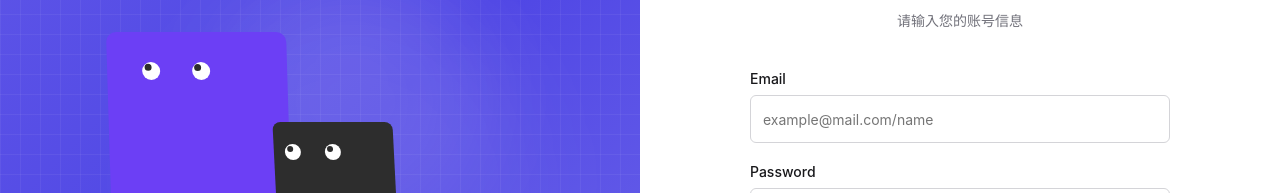
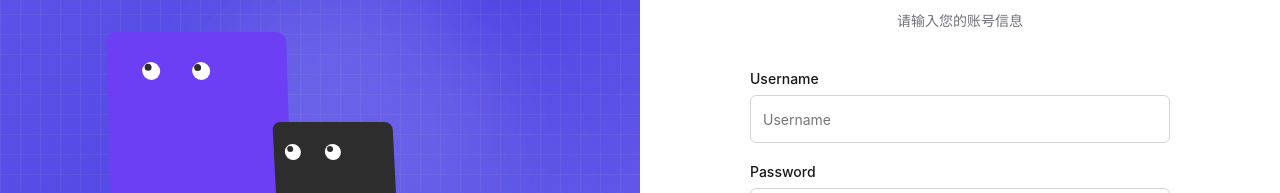
Before and after one commit to canary-debug/kube-vue, a Vue app: page /login in a window 1280 px wide. Shown: the part 226-419 px from the top of the page. Built offline with nearby package versions, Linux system fonts and the light colour scheme; no server answers.

Commit message:
login可以使用用户名登录

```diff
--- a/src/components/LoginPage.vue
+++ b/src/components/LoginPage.vue
@@ -33,9 +33,9 @@
         </div>
         <form @submit.prevent="onSubmit" class="form">
           <div class="field">
-            <label for="login-email">Email</label>
-            <input id="login-email" type="email" :placeholder="emailPlaceholder" v-model="email"
-              autocomplete="off" @focus="isTyping = true" @blur="isTyping = false" required />
+            <label for="login-username">Username</label>
+            <input id="login-username" type="text" :placeholder="usernamePlaceholder" v-model="username"
+              autocomplete="username" @focus="isTyping = true" @blur="isTyping = false" required />
           </div>
           <div class="field">
             <label for="login-password">Password</label>
@@ -76,24 +76,24 @@ const props = withDefaults(defineProps<{
   brandName?: string
   title?: string
   subtitle?: string
-  emailPlaceholder?: string
+  usernamePlaceholder?: string
   primaryColor?: string
   showGoogleLogin?: boolean
 }>(), {
   brandName: 'YourBrand',
   title: 'Welcome back!',
   subtitle: 'Please enter your details',
-  emailPlaceholder: 'example@mail.com/name',
+  usernamePlaceholder: 'Username',
   primaryColor: '#4f46e5',
   showGoogleLogin: true,
 })
 
 const emit = defineEmits<{
-  submit: [payload: { email: string; password: string; remember: boolean }]
+  submit: [payload: { username: string; password: string; remember: boolean }]
 }>()
 
 const showPassword = ref(false)
-const email = ref('')
+const username = ref('')
 const password = ref('')
 const remember = ref(false)
 const errorMsg = ref('')
@@ -109,7 +109,7 @@ defineExpose({
 function onSubmit() {
   errorMsg.value = ''
   emit('submit', {
-    email: email.value,
+    username: username.value,
     password: password.value,
     remember: remember.value,
   })
--- a/src/views/Login.vue
+++ b/src/views/Login.vue
@@ -20,13 +20,12 @@ const router = useRouter()
 const authStore = useAuthStore()
 const loginRef = ref<InstanceType<typeof LoginPage>>()
 
-async function handleLogin(payload: { email: string; password: string; remember: boolean }) {
+async function handleLogin(payload: { username: string; password: string; remember: boolean }) {
   loginRef.value?.setLoading(true)
   loginRef.value?.setError('')
 
-  const username = payload.email.split('@')[0]
   const success = await authStore.login({
-    username,
+    username: payload.username,
     password: payload.password,
   })
 
```
Also changed, not shown: 23 other files (tests, documents, lock files or other folders).
